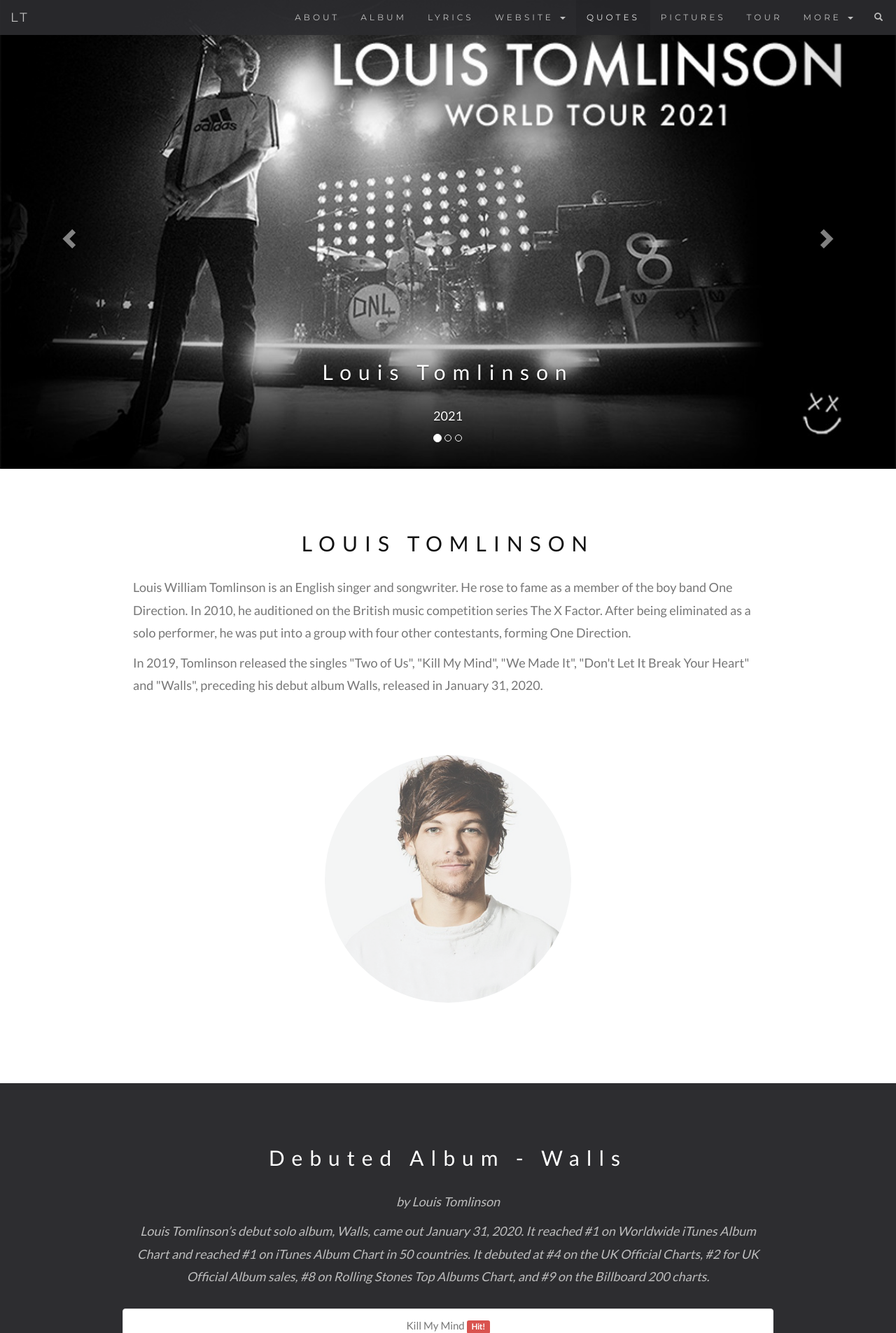
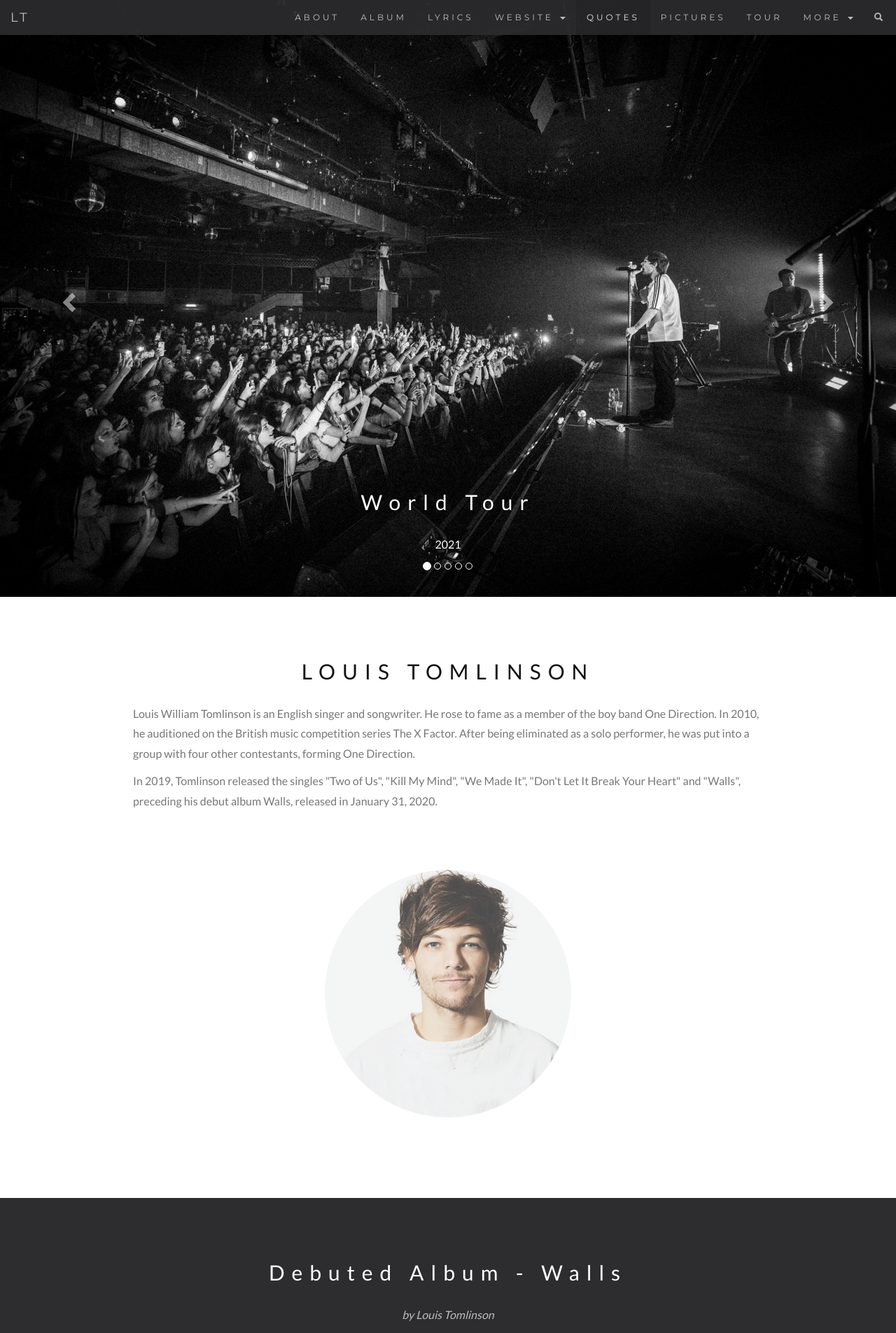
Before and after one commit to cathycat0131/LouisTomlinson, a PHP site: page / in a window 1280 px wide. Shown: the top 1905 px of the page at 70% size. Run offline with PHP 8.4, Linux system fonts and the light colour scheme.

Commit message:
new images

```diff
--- a/site/index.html
+++ b/site/index.html
@@ -32,8 +32,10 @@
             <span class="caret"></span>
           </a>
           <ul class="dropdown-menu">
+          	<li><a href="https://www.instagram.com/louist91/" title="external link" target="_blank">Instagram</a></li>
             <li><a href="https://twitter.com/Louis_Tomlinson" title="external link" target="_blank">Twitter</a></li>
             <li><a href="https://www.louis-tomlinson.com" title="external link" target="_blank">Website</a></li>
+            <li><a href="https://www.youtube.com/channel/UCBSxVE6JoMg0WXvpm47OS3g" title="external link" target="_blank">Youtube</a></li>
           </ul>
         </li>
         <li><a href="#Quotes">QUOTES</a></li>
@@ -60,13 +62,15 @@
     <li data-target="#myCarousel" data-slide-to="0" class="active"></li>
     <li data-target="#myCarousel" data-slide-to="1"></li>
     <li data-target="#myCarousel" data-slide-to="2"></li>
+    <li data-target="#myCarousel" data-slide-to="3"></li>
+    <li data-target="#myCarousel" data-slide-to="4"></li>
   </ol>
   <!-- Wrapper for slides -->
   <div class="carousel-inner" role="listbox">
     <div class="item active">
-      <img src="Image/Louis-Tomlinson-Tour.jpeg" alt="Louis-Tomlinson-Tour">
+      <img src="Image/WorldTour.jpg" alt="Louis-Tomlinson-Tour">
       <div class="carousel-caption">
-        <h3>Louis Tomlinson</h3>
+        <h3>World Tour</h3>
         <p>2021</p>
       </div>
     </div>
@@ -79,7 +83,7 @@
 2020 that will visit London, Glasgow, Doncaster and Manchester, alongside
 Europe, UAE, Indonesia, Australia, New Zealand, Japan, Brazil, Paraguay,
 Argentina, the USA and Canada. </p>
-<p>Photo Credit to the original owner.</p>
+<p></p>
       </div>
     </div>
 
@@ -87,8 +91,24 @@ Argentina, the USA and Canada. </p>
       <img src="Image/Louis-Tomlinson-Concert-In-Madrid.jpg" alt="Louis-Tomlinson-Concert-In-Madrid">
       <div class="carousel-caption">
         <h3>Madrid</h3>
-        <p>Louis Tomlinson performs in concert at La Riviera on March 10, 2020 in Madrid.</p>
+        <p>Louis Tomlinson performed in concert at La Riviera on March 10, 2020 in Madrid.</p>
         <p>Credit: Javier Bragado/Redferns</p>
+      </div>
+    </div>
+    <div class="item">
+      <img src="Image/Louis-Tomlinson-Walls.jpeg" alt="Louis Tomlinson Album Walls">
+      <div class="carousel-caption">
+        <h3>Walls</h3>
+        <p>Louis Tomlinson's debuted album Walls.</p>
+        <p></p>
+      </div>
+    </div>
+    <div class="item">
+      <img src="Image/London-gig.jpeg" alt="Louis Tomlinson perfomed Walls in London.">
+      <div class="carousel-caption">
+        <h3>London</h3>
+        <p>Louis Tomlinson on stage at Scala in February 2020.</p>
+        <p></p>
       </div>
     </div>
   </div>
@@ -1164,7 +1184,7 @@ And it's only for the brave
     <div class="col-sm-12">
       <h2>1</h2>
       <p>"If it all goes wrong, darling just hold on!"</p>
-      <img src="Image/1.jpeg" width ="30%" alt="Picture of Louis" style="margin-top: 10px;">
+      <img class="img-quotes" src="Image/1.jpeg" width ="30%" alt="Picture of Louis" style="margin-top: 10px;">
     </div>
 </div>
 </div>
@@ -1173,7 +1193,7 @@ And it's only for the brave
     <div class="col-sm-12">
       <h2>2</h2>
       <p>"Happy days!!"</p>
-      <img src="Image/3.jpg" width ="30%" alt="Picture of Louis" style="margin-top: 10px;">
+      <img class="img-quotes" src="Image/3.jpg" width ="30%" alt="Picture of Louis" style="margin-top: 10px;">
     </div>
 </div>
 </div>
@@ -1182,7 +1202,7 @@ And it's only for the brave
     <div class="col-sm-12">
       <h2>3</h2>
       <p>"You once told me don't give up, you can do it day by day."</p>
-      <img src="Image/4.png" width ="30%" alt="Picture of Louis" style="margin-top: 10px;">
+      <img class="img-quotes" src="Image/4.png" width ="30%" alt="Picture of Louis" style="margin-top: 10px;">
     </div>
 </div>
 </div>
@@ -1191,7 +1211,7 @@ And it's only for the brave
     <div class="col-sm-12">
       <h2 style="margin-left: 20px;">4</h2>
       <p style="margin-left: 20px;">"It's not a bad life, it's just a bad day."</p>
-      <img src="Image/5.jpg" width ="40%" alt="Picture of Louis" style="margin-top: 10px;">
+      <img class="img-quotes" src="Image/5.jpg" width ="40%" alt="Picture of Louis" style="margin-top: 10px;">
     </div>
 </div>
 </div>
@@ -1200,7 +1220,7 @@ And it's only for the brave
     <div class="col-sm-12">
       <h2 style="margin-left: 20px;">5</h2>
       <p style="margin-left: 20px;">"Even if there's a tiny tiny chance, isn't that worth going for it?"</p>
-      <img src="Image/6.jpg" width ="30%" alt="Picture of Louis" style="margin-top: 10px;">
+      <img class="img-quotes" src="Image/6.jpg" width ="30%" alt="Picture of Louis" style="margin-top: 10px;">
     </div>
 </div>
 </div>
@@ -1209,7 +1229,7 @@ And it's only for the brave
     <div class="col-sm-12">
       <h2 style="margin-left: 20px;">6</h2>
       <p style="margin-left: 20px;">"Live life for the moment, because everything else is uncertain."</p>
-      <img src="Image/7.jpg" width ="30%" alt="Picture of Louis" style="margin-top: 10px;">
+      <img class="img-quotes" src="Image/7.jpg" width ="30%" alt="Picture of Louis" style="margin-top: 10px;">
     </div>
 </div>
 </div>
@@ -1218,7 +1238,7 @@ And it's only for the brave
     <div class="col-sm-12">
       <h2 style="margin-left: 20px;">7</h2>
       <p style="margin-left: 20px;">If you want to do something, Go for it you've got nothing to loose."</p>
-      <img src="Image/8.jpg" width ="40%" alt="Picture of Louis" style="margin-top: 10px;">
+      <img class="img-quotes" src="Image/8.jpg" width ="40%" alt="Picture of Louis" style="margin-top: 10px;">
     </div>
 </div>
 </div>
@@ -1227,7 +1247,7 @@ And it's only for the brave
     <div class="col-sm-12">
       <h2 style="margin-left: 20px;">8</h2>
       <p style="margin-left: 20px;">"Always be nice to people. Whatever how bad they are to you. To show them you are not like them."</p>
-      <img src="Image/9.png" width ="30%" alt="Picture of Louis" style="margin-top: 10px;">
+      <img class="img-quotes" src="Image/9.png" width ="30%" alt="Picture of Louis" style="margin-top: 10px;">
     </div>
 </div>
 </div>
@@ -1236,7 +1256,7 @@ And it's only for the brave
     <div class="col-sm-12">
       <h2 style="margin-left: 20px;">9</h2>
       <p style="margin-left: 20px;">"You mean everything to someone so do not give up."</p>
-      <img src="Image/13.jpg" width ="40%" alt="Picture of Louis" style="margin-top: 10px;">
+      <img class="img-quotes" src="Image/13.jpg" width ="40%" alt="Picture of Louis" style="margin-top: 10px;">
     </div>
 </div>
 </div>
@@ -1245,7 +1265,7 @@ And it's only for the brave
     <div class="col-sm-12">
       <h2 style="margin-left: 20px;">10</h2>
       <p style="margin-left: 20px;">"The sun goes down and it comes back up. The world it turns no matter what."</p>
-      <img src="Image/11.jpg" width ="30%" alt="Picture of Louis" style="margin-top: 10px;">
+      <img class="img-quotes" src="Image/11.jpg" width ="30%" alt="Picture of Louis" style="margin-top: 10px;">
     </div>
 </div>
 </div>
@@ -1253,8 +1273,8 @@ And it's only for the brave
     <div class="row text-center">
     <div class="col-sm-12">
       <h2 style="margin-left: 20px;">11</h2>
-      <p style="margin-left: 20px;">"The sun goes down and it comes back up. The world it turns no matter what."</p>
-     <img src="Image/2.jpeg" width="40%" alt="Picture of Louis" style="margin-top: 10px;">
+      <p style="margin-left: 20px;">"Enjoy today and enjoy the ride! Don't get lost on the way up."</p>
+     <img class="img-quotes" src="Image/2.jpeg" width="40%" alt="Picture of Louis" style="margin-top: 10px;">
     </div>
 </div>
 </div>
@@ -1262,8 +1282,8 @@ And it's only for the brave
     	<div class="row text-center">
     <div class="col-sm-12">
       <h2 style="margin-left: 20px;">12</h2>
-      <p style="margin-left: 20px;">"The sun goes down and it comes back up. The world it turns no matter what."</p>
-      <img src="Image/12.jpeg" width ="40%" alt="Picture of Louis" style="margin-top: 10px;">
+      <p style="margin-left: 20px;">"Don't feel sorry for yourself."</p>
+      <img class="img-quotes" src="Image/12.jpeg" width ="40%" alt="Picture of Louis" style="margin-top: 10px;">
     </div>
 </div>
 </div>
--- a/site/style.css
+++ b/site/style.css
@@ -3,7 +3,7 @@ body{
    color: rgb(119, 119, 119);
 }
 p{
-	font-size: 18px;
+	font-size: 16px;
 	margin-left:15px;
 	margin-right:15px;
 }
@@ -237,6 +237,11 @@ a{
 	color: #fff;
 }
 
+.img-quotes{
+	border-radius: 10px;
+	box-shadow: 1px 1px 2px #808080;
+}
+
 
 
 
```
Also changed, not shown: site/Image/London-gig.jpeg (added), site/Image/Louis-Tomlinson-Walls.jpeg (added), site/Image/WorldTour.jpg (added).
